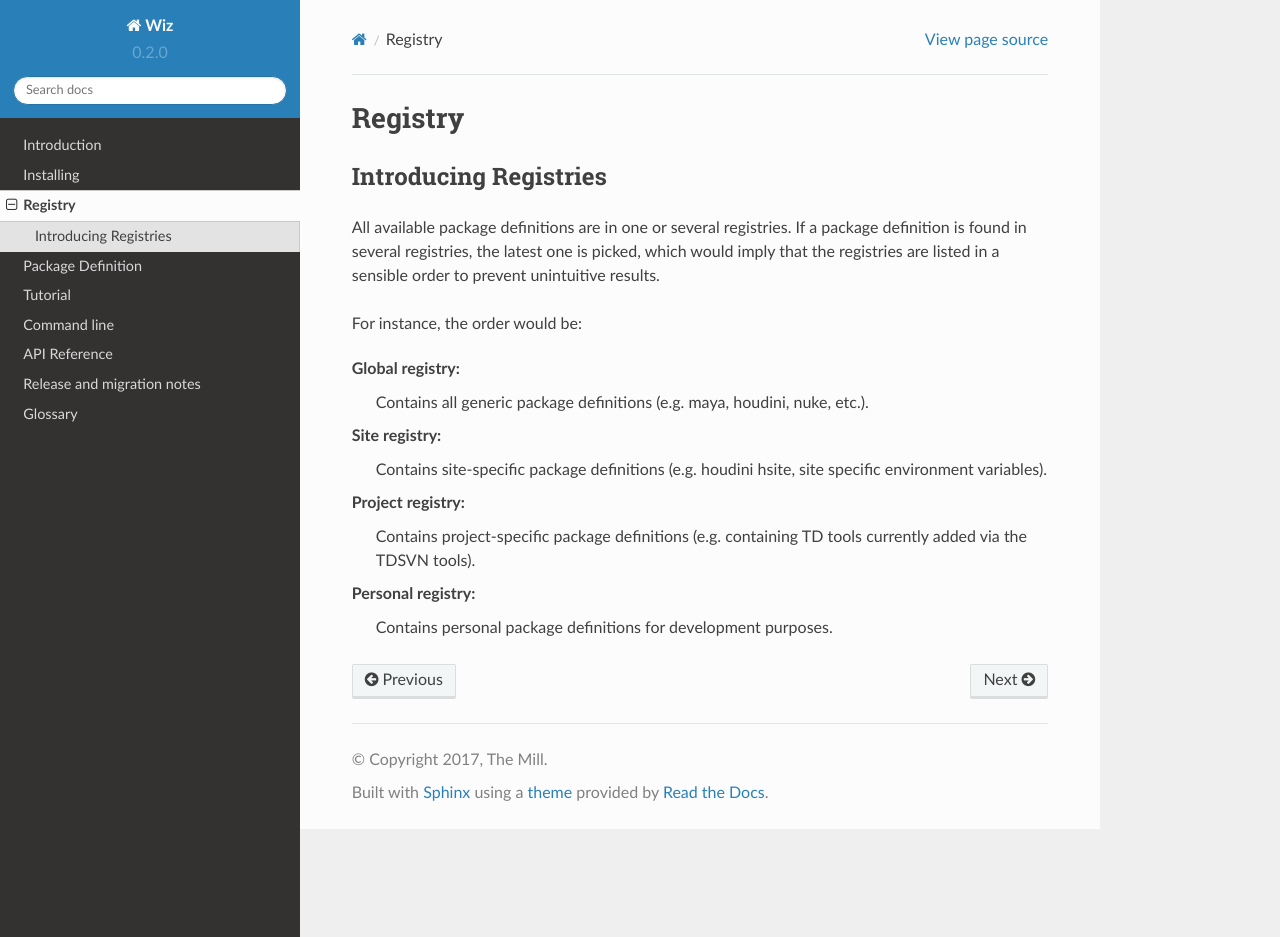
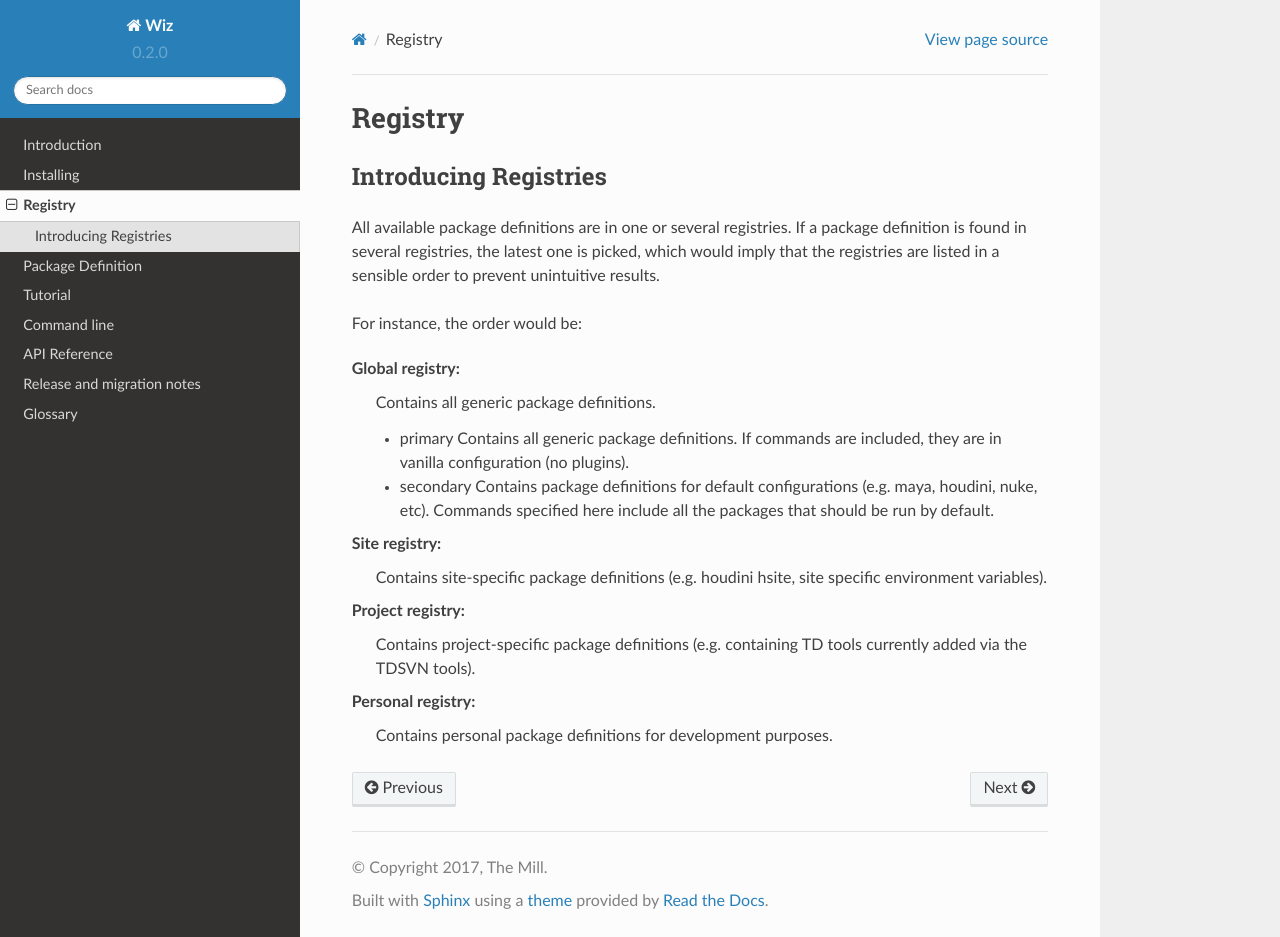
Before and after one commit to themill/wiz, a Sphinx documentation site: the page built from doc/registry.rst, in a window 1280 px wide and 937 px high. Built offline with Sphinx 7.4.7 and the Read the Docs theme 2.0.0, drawn with Linux system fonts in a browser that asks for light colours.

Commit message:
Clarify primary and secondary global registry.

```diff
--- a/doc/registry.rst
+++ b/doc/registry.rst
@@ -14,7 +14,16 @@ results.
 For instance, the order would be:
 
 Global registry:
-  Contains all generic package definitions (e.g. maya, houdini, nuke, etc.).
+  Contains all generic package definitions.
+
+  * primary
+    Contains all generic package definitions. If commands are included, they
+    are in vanilla configuration (no plugins).
+
+  * secondary
+    Contains package definitions for default configurations (e.g. maya,
+    houdini, nuke, etc). Commands specified here include all the packages
+    that should be run by default.
 
 Site registry:
   Contains site-specific package definitions (e.g. houdini hsite, site specific
```
